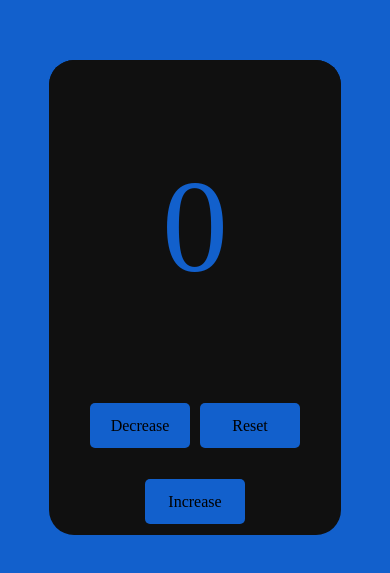
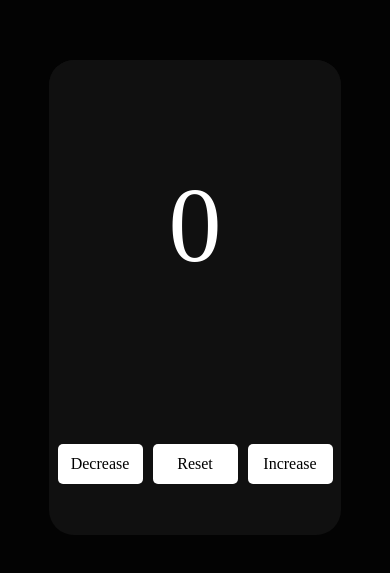
Before and after one commit to leonardo-p4ris1/number-counter-js, a plain HTML site: page index.html in a window 390 px wide. Shown: the part 125-698 px from the top of the page. Drawn offline with Linux system fonts and the light colour scheme; a web font is replaced by a local one.

Commit message:
number container problem solved

```diff
--- a/style.css
+++ b/style.css
@@ -3,7 +3,7 @@
     font-family: 'satoshi';
 }
 body{
-    background-color: #1260CC;
+    background-color: #030303;
     margin: 0;
 }
 .grid-container{
@@ -26,7 +26,7 @@ body{
     background-color: #101010;
     padding: 25px;
     border-radius: 25px 25px 0px 0px;
-    color: #1260CC;
+    color: white;
 }
 .buttons-div{
     height: 30%;
@@ -40,7 +40,7 @@ body{
 .buttons-div > div{
     width: 100px;
     height: 45px;
-    background-color: #1260CC;
+    background-color: white;
     border-radius: 5px;
     display: flex;
     align-items: center;
@@ -59,4 +59,11 @@ body{
       width: 75%;
       height: 475px;
     }
+    #num{
+        font-size: 106px;
+    }
+    .buttons-div > div{
+        width: 85px;
+        height: 40px;
+    }
   }
```
